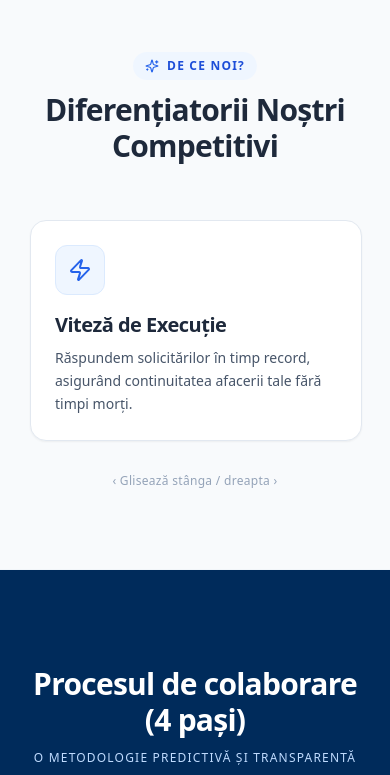
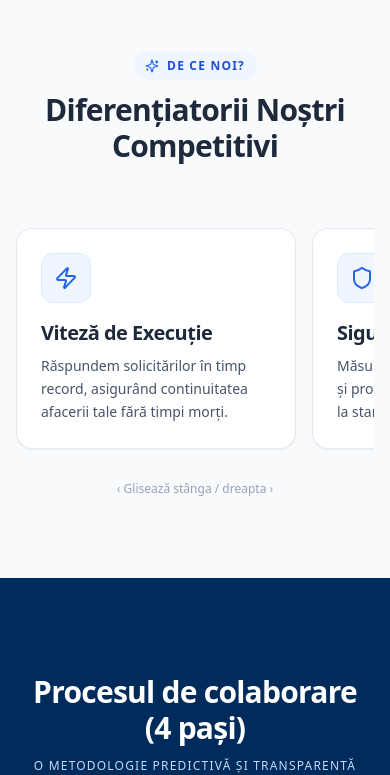
Before and after one commit to evialbert/FSPro, a Next.js app: page / in a window 390 px wide. Shown: the part 4395-5170 px from the top of the page. Built offline with nearby package versions, Linux system fonts and the light colour scheme.

Commit message:
rezolvat glisare mobil: adăugat carusel nativ albastru

```diff
--- a/components/Diferentiatori.tsx
+++ b/components/Diferentiatori.tsx
@@ -32,10 +32,10 @@ const diferentiatori = [
 
 export default function Diferentiatori() {
   return (
-    <section className="bg-slate-50 py-20 border-y border-slate-100 overflow-hidden">
+    <section className="bg-slate-50 py-20 border-y border-slate-100 block w-full clear-both">
       <div className="max-w-6xl mx-auto px-4 sm:px-6 lg:px-8">
 
-        {/* Antet Secțiune - Cu accente de Albastru */}
+        {/* Antet Secțiune - Albastru Brand */}
         <div className="text-center mb-12">
           <div className="inline-flex items-center gap-2 bg-blue-50 text-blue-700 text-xs font-bold uppercase tracking-widest px-3 py-1.5 rounded-full mb-3">
             <Sparkles className="h-3.5 w-3.5 text-blue-600" />
@@ -46,12 +46,12 @@ export default function Diferentiatori() {
           </h2>
         </div>
 
-        {/* Varianta DESKTOP: Rămâne Grid Fix (Fără glisare, se văd toate cele 4 carduri pe ecran) */}
+        {/* Varianta DESKTOP: Grid fix cu 4 coloane stabile */}
         <div className="hidden md:grid grid-cols-2 lg:grid-cols-4 gap-6">
           {diferentiatori.map((item) => (
             <div
               key={item.id}
-              className="bg-white border border-slate-200 rounded-2xl p-6 shadow-sm hover:shadow-md hover:border-blue-200 transition-all duration-300"
+              className="bg-white border border-slate-200 rounded-2xl p-6 shadow-sm"
             >
               <div className="p-3 bg-blue-50 border border-blue-100 rounded-xl w-fit mb-4">
                 {item.icon}
@@ -62,15 +62,17 @@ export default function Diferentiatori() {
           ))}
         </div>
 
-        {/* Varianta MOBILE: Glisare nativă cu degetul */}
-        <div className="block md:hidden -mx-4 px-4">
-          <div className="flex gap-4 overflow-x-auto pb-6 pt-2 snap-x snap-mandatory scroll-smooth">
+        {/* Varianta MOBILE: Carusel cu glisare pur mecanică și fluidă */}
+        <div className="block md:hidden">
+          <div
+            className="w-full flex gap-4 overflow-x-auto overflow-y-hidden py-4"
+            style={{ WebkitOverflowScrolling: 'touch' }}
+          >
             {diferentiatori.map((item) => (
               <div
                 key={item.id}
-                className="bg-white border border-slate-200 rounded-2xl p-6 shadow-sm min-w-[85vw] sm:min-w-[320px] snap-center flex flex-col justify-between first:ml-4 last:mr-4"
+                className="bg-white border border-slate-200 rounded-2xl p-6 shadow-sm min-w-[280px] w-[280px] shrink-0"
               >
-                <div>
                 <div className="p-3 bg-blue-50 border border-blue-100 rounded-xl w-fit mb-4">
                   {item.icon}
                 </div>
@@ -81,12 +83,10 @@ export default function Diferentiatori() {
                   {item.descriere}
                 </p>
               </div>
-              </div>
             ))}
           </div>
 
-          {/* Sugestie vizuală pentru glisare */}
-          <div className="text-center text-xs font-medium text-slate-400 tracking-wide mt-2">
+          <div className="text-center text-xs font-medium text-slate-400 mt-4">
             ‹ Glisează stânga / dreapta ›
           </div>
         </div>
```
Lines whose indentation alone changed are shown as unchanged.
